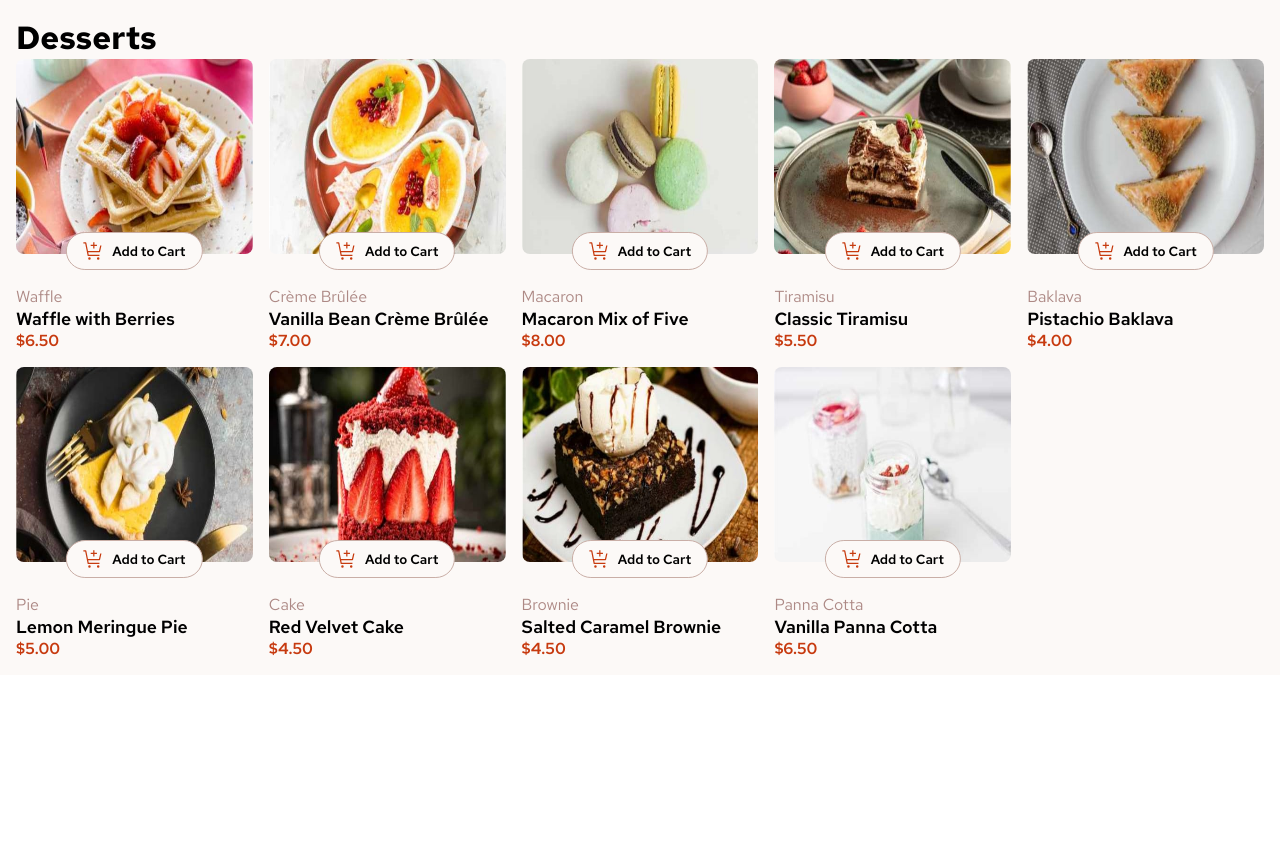
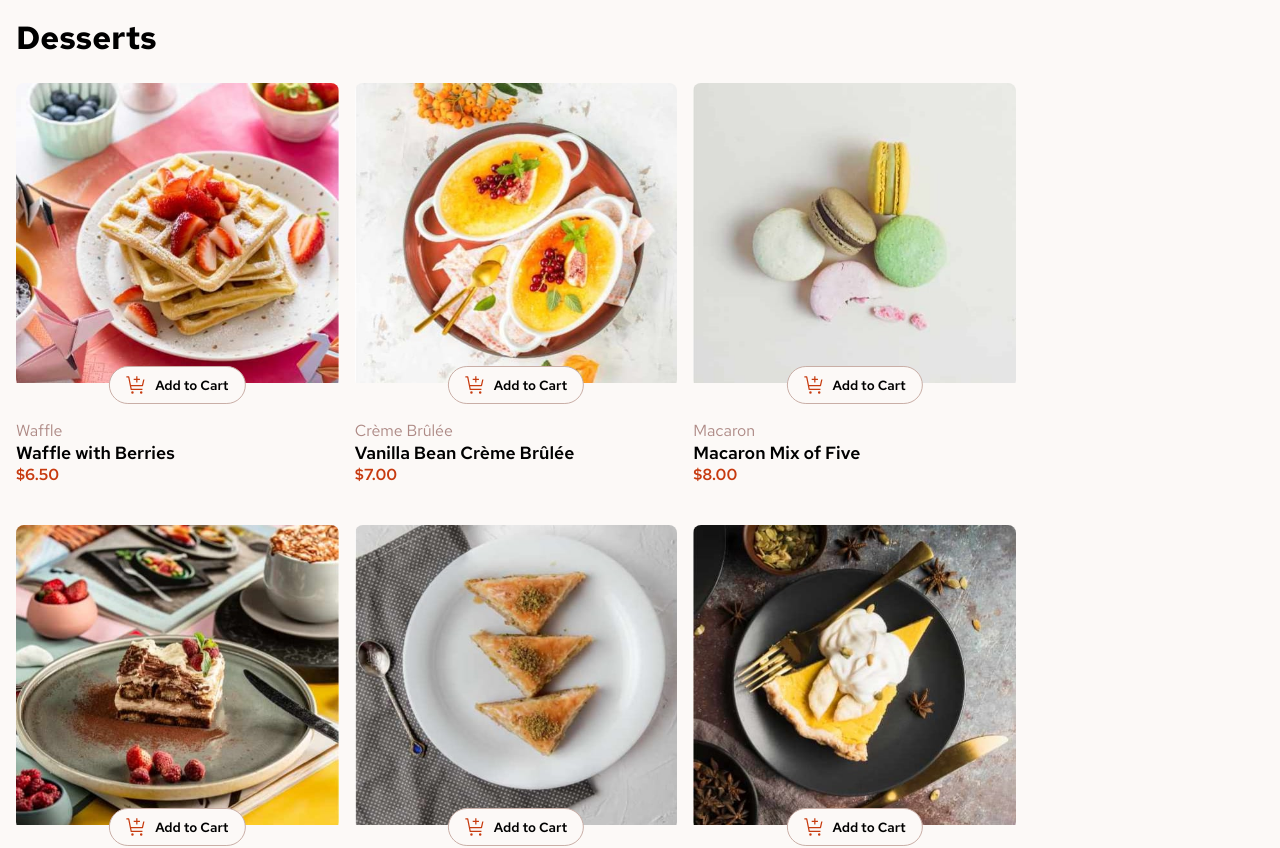
Before and after one commit to JeremiasRincaveski/product-lis-with-cart-main, a React (Create React App) app: page / in a window 1280 px wide. Shown: the top 848 px of the page. Before the commit the page ends 800 px from the top, so only its background shows below. Built offline with nearby package versions, Linux system fonts and the light colour scheme.

Commit message:
subindo esqueleto para o desktop

```diff
--- a/src/components/Card/Card.styled.js
+++ b/src/components/Card/Card.styled.js
@@ -6,6 +6,7 @@ export const CardContainer = styled.div`
   align-items: flex-start;
   width: 100%;
   gap: 2rem;
+  margin-top: 1.5rem;
 `;
 
 export const CardContainerWrapper = styled.div`
@@ -19,6 +20,10 @@ export const CardImageWrapper = styled.div`
   overflow: hidden;
   height: 195px;
   border-radius: .5rem;
+
+  @media(min-width: 850px) {
+    height: 305px;
+  }
 `;
 
 export const CardImage = styled.picture`
@@ -29,7 +34,12 @@ export const CardImage = styled.picture`
     height: 300px;
     background-position: top;
     background-size: cover;
+
+    @media(min-width: 850px) {
+      top: 0;
+    }
   }
+
 `;
 
 export const CardButton = styled.button`
@@ -46,6 +56,10 @@ export const CardButton = styled.button`
   background-color: var(--rose50);
   white-space: nowrap;
   border: 1px solid var(--rose300);
+
+  @media(min-width: 850px) {
+    /* position: initial; */
+  }
 `;
 
 export const CardDescription = styled.div`
--- a/src/components/Cards/Cards.styled.js
+++ b/src/components/Cards/Cards.styled.js
@@ -4,4 +4,9 @@ export const CardsContainer = styled.div`
   display: grid;
   grid-template-columns: repeat(auto-fit, minmax(200px, 1fr));
   gap: 1rem;
+  max-width: 1000px;
+
+  @media(min-width: 850px) {
+    grid-template-columns: repeat(3, 1fr);
+  }
 `;
```
